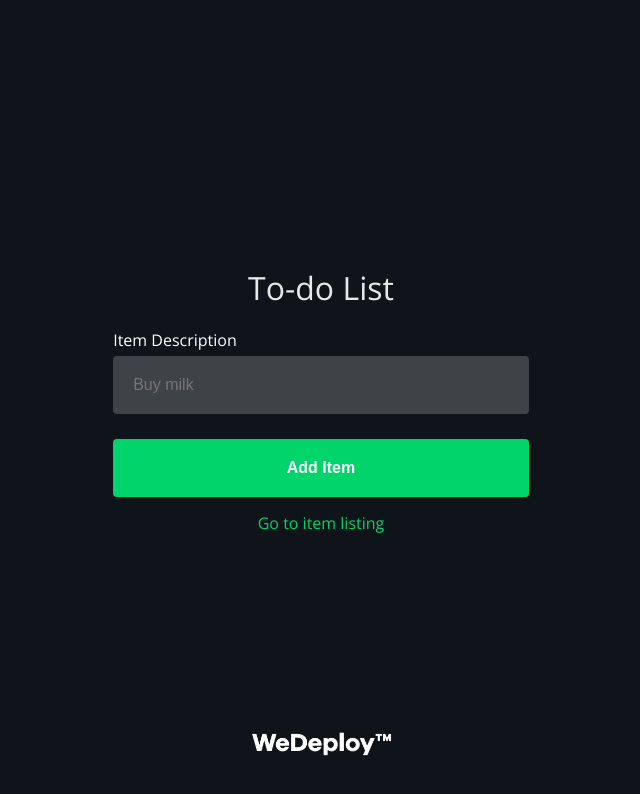
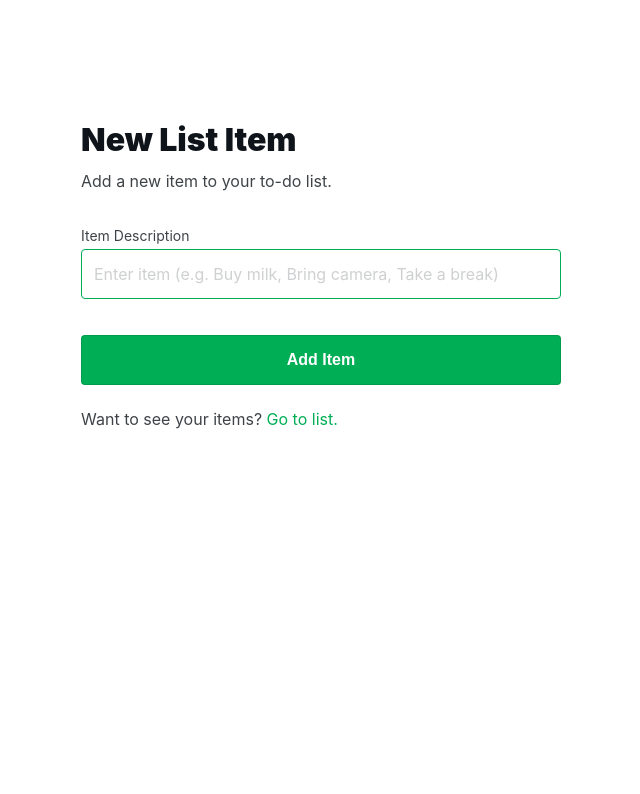
Before and after one commit to wedeploy/tutorial-data-web, a plain HTML site: page ui/index.html in a window 1280 px wide. Shown: the whole page, without its empty margins (319-959 px from the left). Drawn offline with nearby package versions, Linux system fonts and the light colour scheme.

Commit message:
Updates styling (#3)

```diff
--- a/ui/index.html
+++ b/ui/index.html
@@ -2,20 +2,26 @@
 <html lang="en">
 <head>
 	<meta charset="UTF-8">
+	<meta content="minimum-scale=1.0, width=device-width" name="viewport">
 	<title>Add / To-do</title>
-	<link rel="stylesheet" href="https://fonts.googleapis.com/css?family=Open+Sans:300,700">
 	<link rel="stylesheet" href="main.css">
 </head>
 <body>
-	<form class="container">
-		<h1>To-do List</h1>
-		<label for="item">Item Description</label>
-		<input name="item" type="text" placeholder="Buy milk" autofocus autocomplete="off" required>
-		<button type="submit">Add Item</button>
-		<a href="/list.html">Go to item listing</a>
-	</form>
+	<div class="container">
+    <form class="form-container">
+      <h1 class="title">New List Item</h1>
+      <p class="description">Add a new item to your to-do list.</p>
+      <div class="form-group">
+        <label for="item">Item Description</label>
+        <input name="item" type="text" placeholder="Enter item (e.g. Buy milk, Bring camera, Take a break)" autofocus autocomplete="off" required>
+      </div>
+      <button class="btn submit" type="submit">Add Item</button>
+    </form>
 
-	<img class="logo" src="logo.png" width="150" alt="WeDeploy">
+    <div class="signup-container">
+      <p>Want to see your items?</p><a class="link" href="/list.html">&nbsp;Go to list.</a>
+    </div>
+  </div>
 
 	<!-- Insert API Client link below -->
 
--- a/ui/main.css
+++ b/ui/main.css
@@ -1,19 +1,38 @@
+*:before, *:after {
+  box-sizing: border-box;
+}
+
 html, body {
   margin: 0;
   height: 100%;
+  min-height: 100%;
 }
 
 body {
-	background: #0e141a;
-	font-family: 'Open Sans', sans-serif;
-	display: flex;
+  background: #ffffff;
+font-family: -apple-system,BlinkMacSystemFont,"Segoe UI",Roboto,Oxygen-Sans,Ubuntu,Cantarell,"Helvetica Neue",sans-serif;
+  -webkit-font-smoothing: antialiased;
   align-items: center;
   justify-content: center;
   text-align: center;
+  height: 100%;
 }
 
 .container {
-	max-width: 50%;
+  max-width: 480px;
+  margin: 0 auto 0;
+  padding: 5vh 24px 0;
+  position: relative;
+  min-height: calc(100% - 5vh);
+  display: flex;
+  flex-direction: column;
+}
+
+@media (min-width: 400px) {
+  .container {
+    padding: 15vh 24px 0;
+    min-height: calc(100% - 15vh);
+  }
 }
 
 h1 {
@@ -22,58 +41,109 @@ h1 {
   margin: 0 0 20px;
 }
 
-.logo {
-	position: absolute;
-	bottom: 20px;
-	left: 50%;
-	transform: translate(-50%, -50%);
-	z-index: -1;
+p {
+  color: rgba(14, 20, 26, .8);
 }
 
 label {
-	color: white;
+  color: rgba(14, 20, 26, .8);
   display: block;
   margin: 0 0 5px;
   text-align: left;
+  font-size: 14px;
 }
 
 input {
-	background: rgba(255, 255, 255, .2);
+font-family: -apple-system,BlinkMacSystemFont,"Segoe UI",Roboto,Oxygen-Sans,Ubuntu,Cantarell,"Helvetica Neue",sans-serif;
+  background: rgba(14, 20, 26, .02);
   border-radius: 4px;
-	border: 0;
-	color: white;
+  border: 1px solid rgba(14, 20, 26, .2);
+  color: rgba(14, 20, 26, .8);
   display: inline-block;
   font-size: 16px;
-	line-height: 58px;
+  line-height: 24px;
   outline: none;
-	padding: 0 20px;
-	width: calc(100% - 40px);
-	margin: 0 0 10px;
+  padding: 12px 12px;
+  width: calc(100% - 26px);
+  -webkit-appearance: none;
+  -moz-appearance: none;
+  appearance: none;
 }
 
-button {
-	background: #00d46a;
+input::placeholder {
+  color: rgba(14, 20, 26, .2);
+}
+
+input:focus {
+  border: 1px solid #00ae55;
+  background: #ffffff;
+}
+
+input:read-only {
+  margin-bottom: 12px;
+  color: rgba(14, 20, 26, .8);
+  border: 1px solid rgba(14, 20, 26, .2);
+}
+
+.title {
+  font-weight: 900;
+  color: #0e141a;
+  margin: 0 0 12px;
+  text-align: left;
+}
+
+.description {
+  margin: 0 0 36px;
+  text-align: left;
+}
+
+.form-group {
+  margin: 0 0 24px;
+}
+
+.link {
+  color: #00ae55;
+  text-decoration: none;
+  margin: 15px 0 0;
+  display: block;
+  font-size: 16px;
+  transition: color .333s ease;
+}
+
+.link:hover {
+  color: #068749;
+}
+
+.signup-container {
+  display: flex;
+  margin: 24px 0;
+}
+
+.signup-container p, .signup-container a {
+    margin: 0;
+}
+
+.btn {
+  background: #00ae55;
   border-radius: 4px;
-	border: 0;
+  border: 1px solid rgba(14, 20, 26, .12);
   color: white;
   cursor: pointer;
   display: inline-block;
   font-size: 16px;
-	font-weight: 600;
-	line-height: 58px;
+  font-weight: 900;
+  line-height: 48px;
   outline: none;
-	margin: 15px 0 0;
+  margin: 0;
   padding: 0 48px;
   width: 100%;
+  transition: background .333s ease;
 }
 
-a {
-	color: #00d46a;
-	text-decoration: none;
-	margin: 15px 0 0;
-	display: block;
+.btn:hover {
+  background: #068749;
 }
 
-.list {
-	color: rgba(255, 255, 255, .7);
+.btn.submit {
+  margin: 12px 0 0;
 }
```
Also changed, not shown: ui/list.html (+12 -6 lines), ui/logo.png (deleted). Lines whose indentation alone changed are shown as unchanged.
